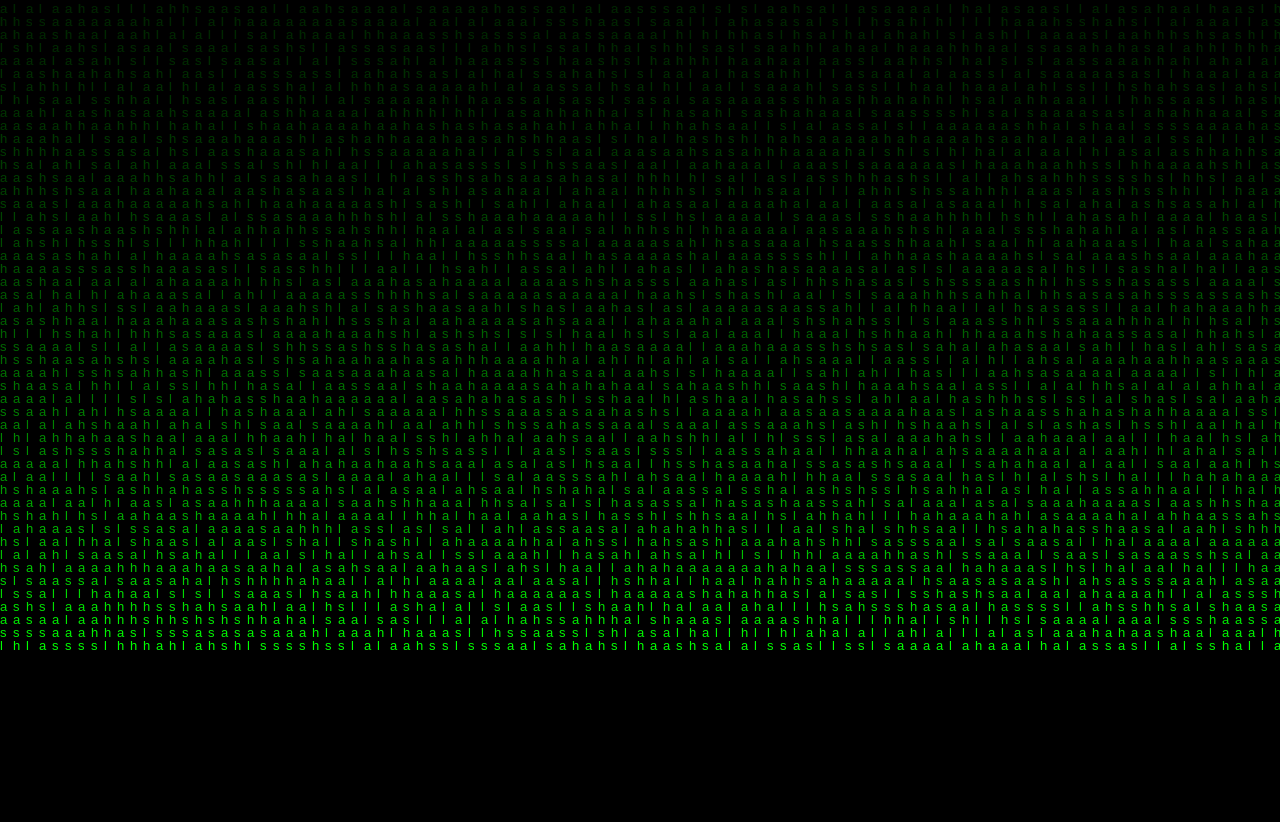
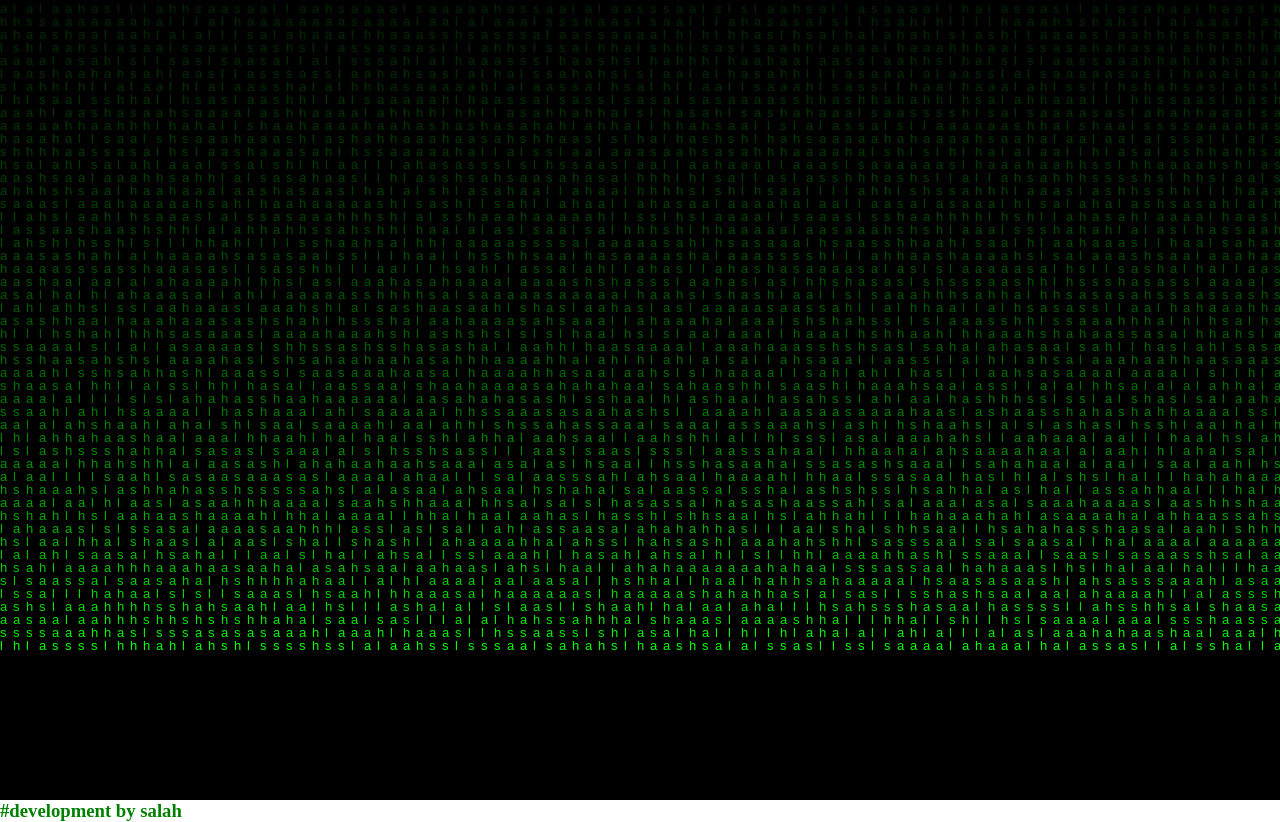
Before and after one commit to SalahMatrix/Salah-matrix, a plain HTML site: page index.html in a window 1280 px wide. Before the commit the page ends 800 px from the top, so only its background shows below. Drawn offline with Linux system fonts and the light colour scheme.

Commit message:
Update index.html

```diff
--- a/index.html
+++ b/index.html
@@ -16,6 +16,7 @@
 
 <body>
   <canvas id="c"></canvas>
+<h3>#development by salah</h3>
   <!-- Project -->
   <script src="main.js"></script>
 </body>
```
